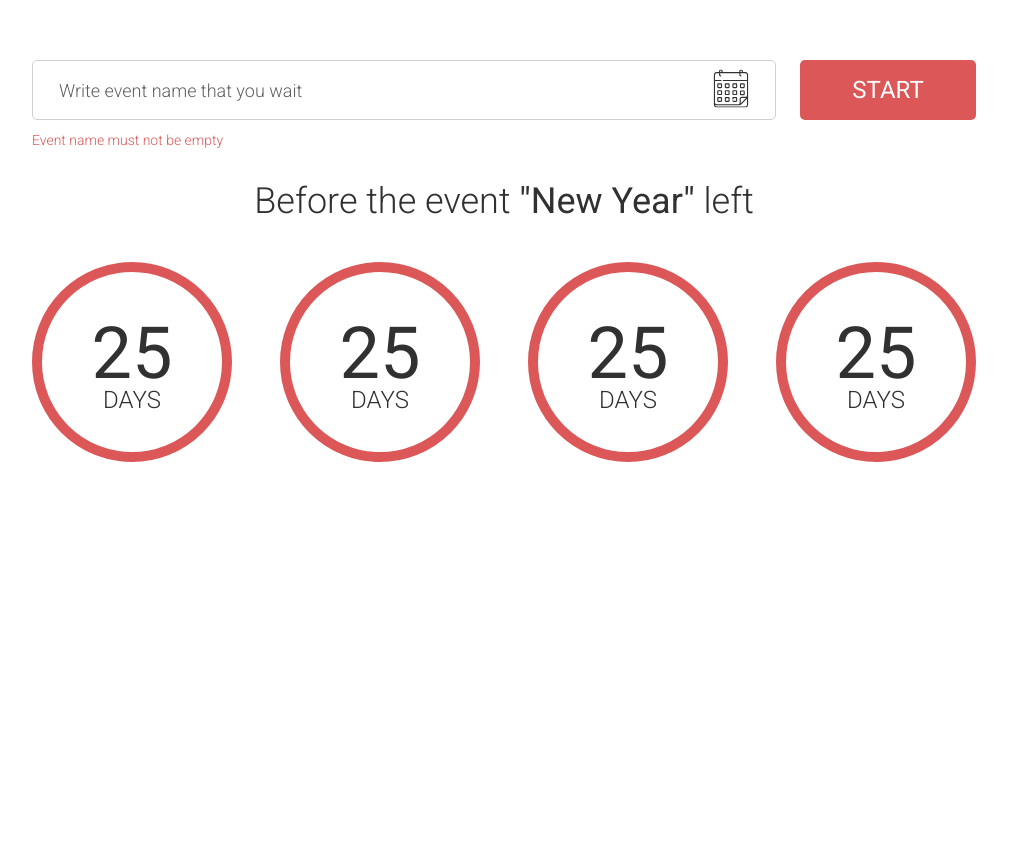
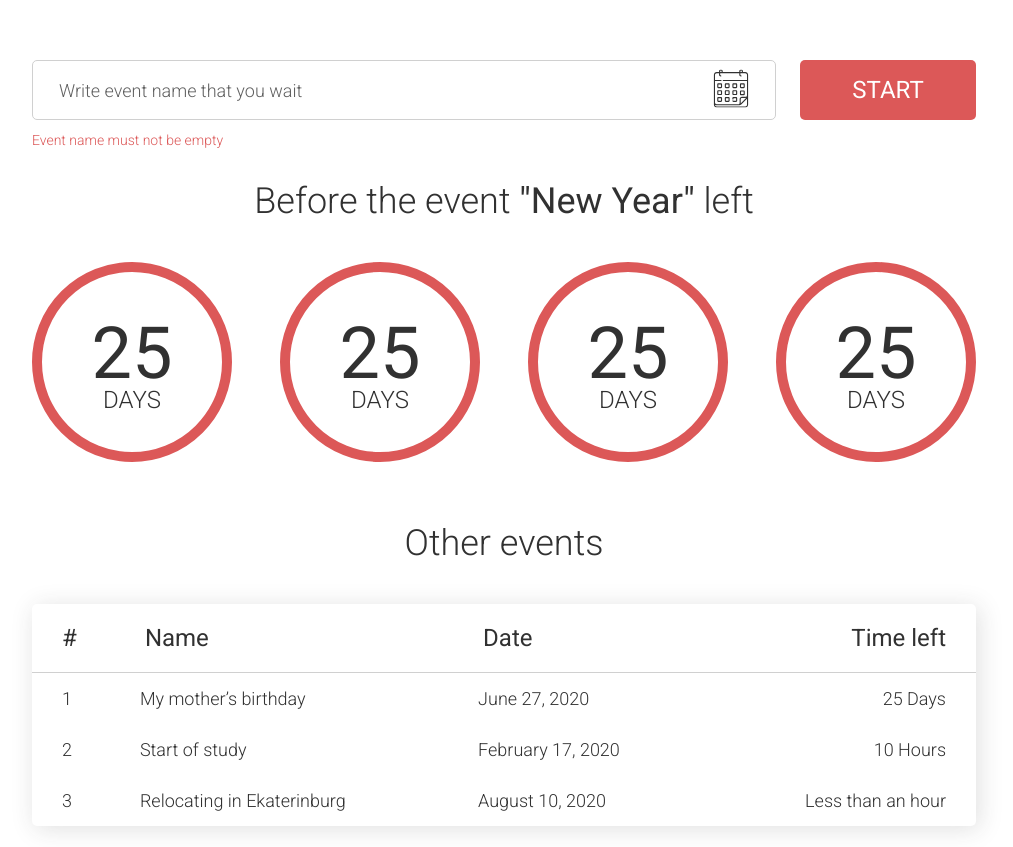
Before and after one commit to kovyazin/countdown-timer, a React (Create React App) app: page / in a window 1280 px wide. Shown: the part 105-952 px from the top of the page, without its empty margins (136-1149 px from the left). Before the commit the page ends 800 px from the top, so only its background shows below. Built offline with nearby package versions, Linux system fonts and the light colour scheme.

Commit message:
Реализовал вёрстку таблицы событий

```diff
--- a/public/index.html
+++ b/public/index.html
@@ -9,7 +9,7 @@
       href="https://fonts.googleapis.com/css?family=Roboto:300,400&display=swap"
       rel="stylesheet"
     />
-    <title>React App</title>
+    <title>Countdown Timer</title>
   </head>
   <body>
     <noscript>You need to enable JavaScript to run this app.</noscript>
--- a/src/components/App/App.js
+++ b/src/components/App/App.js
@@ -3,6 +3,8 @@ import styled from 'styled-components'
 
 import EventForm from '../EventForm/EventForm'
 import CurrentEvent from '../CurrentEvent/CurrentEvent'
+import OtherEvents from '../OtherEvents/OtherEvents'
+import Section from '../UI/Section'
 
 const Wrapper = styled.div`
   margin: 0 auto;
@@ -14,7 +16,12 @@ const App = () => {
   return (
     <Wrapper>
       <EventForm />
-      <CurrentEvent margin="60px 0 0 0" />
+      <Section>
+        <CurrentEvent />
+      </Section>
+      <Section>
+        <OtherEvents />
+      </Section>
     </Wrapper>
   )
 }
--- a/src/components/CurrentEvent/CurrentEvent.js
+++ b/src/components/CurrentEvent/CurrentEvent.js
@@ -1,12 +1,7 @@
 import React from 'react'
-import PropTypes from 'prop-types'
 import styled from 'styled-components'
 
 import CurrentEventTimer from './Timer/Timer'
-
-const Wrapper = styled.div`
-  margin: ${props => props.margin};
-`
 
 const Title = styled.div`
   margin-bottom: 40px;
@@ -20,23 +15,15 @@ const Title = styled.div`
   }
 `
 
-const CurrentEvent = ({ margin }) => {
+const CurrentEvent = () => {
   return (
-    <Wrapper margin={margin}>
+    <>
       <Title>
         Before the event <strong>&quot;New Year&quot;</strong> left
       </Title>
       <CurrentEventTimer />
-    </Wrapper>
+    </>
   )
 }
 
-CurrentEvent.defaultProps = {
-  margin: 0
-}
-
-CurrentEvent.propTypes = {
-  margin: PropTypes.string
-}
-
 export default CurrentEvent
--- a/src/components/EventForm/EventForm.js
+++ b/src/components/EventForm/EventForm.js
@@ -20,13 +20,15 @@ const Input = styled.input`
   padding: 0 26px;
   font-family: inherit;
   font-size: 18px;
-  font-weight: 300;
+  font-weight: 400;
+  color: #000;
   background: #fff;
   border: 1px solid #d0d0d0;
   border-radius: 5px;
 
   &::placeholder {
     color: #606060;
+    font-weight: 300;
   }
 `
 
--- /dev/null
+++ b/src/components/OtherEvents/OtherEvents.js
@@ -0,0 +1,22 @@
+import React from 'react'
+import styled from 'styled-components'
+import OtherEventTable from './Table/Table'
+
+const Title = styled.div`
+  margin-bottom: 40px;
+  text-align: center;
+  font-size: 36px;
+  font-weight: 300;
+  color: #313131;
+`
+
+const OtherEvents = () => {
+  return (
+    <>
+      <Title>Other events</Title>
+      <OtherEventTable />
+    </>
+  )
+}
+
+export default OtherEvents
--- /dev/null
+++ b/src/components/OtherEvents/Table/Table.js
@@ -0,0 +1,83 @@
+import React from 'react'
+import styled from 'styled-components'
+
+const Table = styled.table`
+  width: 100%;
+  margin: 0;
+  padding: 0;
+  border-collapse: collapse;
+  border-spacing: 0;
+  border-radius: 5px;
+  box-shadow: 3px 3px 25px rgba(49, 49, 49, 0.15);
+
+  th {
+    padding: 20px;
+    text-align: left;
+    font-size: 24px;
+    font-weight: 400;
+    color: #313131;
+    border-bottom: 1px solid #d0d0d0;
+
+    &:last-child {
+      text-align: right;
+      padding-right: 30px;
+    }
+
+    &:first-child {
+      padding-left: 30px;
+    }
+  }
+
+  td {
+    padding: 15px;
+    font-size: 18px;
+    font-weight: 300;
+    color: #313131;
+
+    &:last-child {
+      padding-right: 30px;
+      text-align: right;
+    }
+
+    &:first-child {
+      padding-left: 30px;
+    }
+  }
+`
+
+const OtherEventTable = () => {
+  return (
+    <Table>
+      <thead>
+        <tr>
+          <th>#</th>
+          <th>Name</th>
+          <th>Date</th>
+          <th>Time left</th>
+        </tr>
+      </thead>
+      <tbody>
+        <tr>
+          <td>1</td>
+          <td>My mother’s birthday</td>
+          <td>June 27, 2020</td>
+          <td>25 Days</td>
+        </tr>
+        <tr>
+          <td>2</td>
+          <td>Start of study</td>
+          <td>February 17, 2020</td>
+          <td>10 Hours</td>
+        </tr>
+        <tr>
+          <td>3</td>
+          <td>Relocating in Ekaterinburg</td>
+          <td>August 10, 2020</td>
+          <td>Less than an hour</td>
+        </tr>
+      </tbody>
+    </Table>
+  )
+}
+
+export default OtherEventTable
--- /dev/null
+++ b/src/components/UI/Section.js
@@ -0,0 +1,7 @@
+import styled from 'styled-components'
+
+const Section = styled.div`
+  margin: 60px 0 0 0;
+`
+
+export default Section
```
